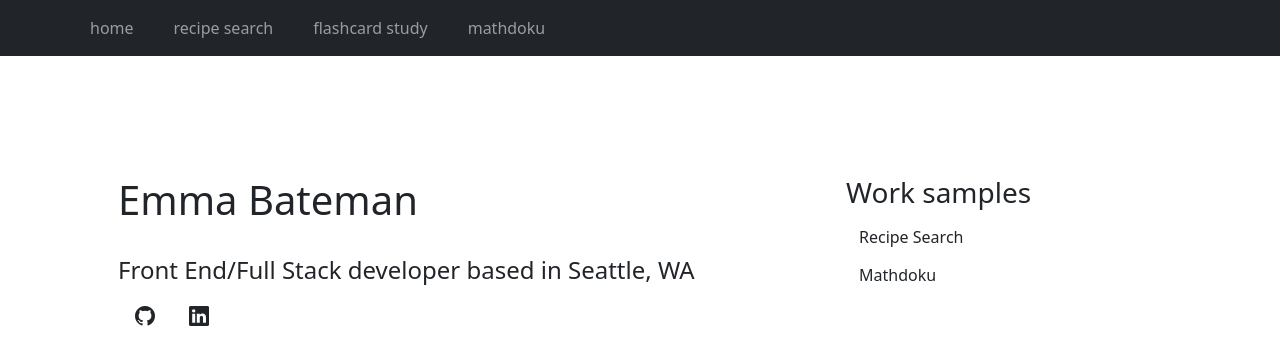
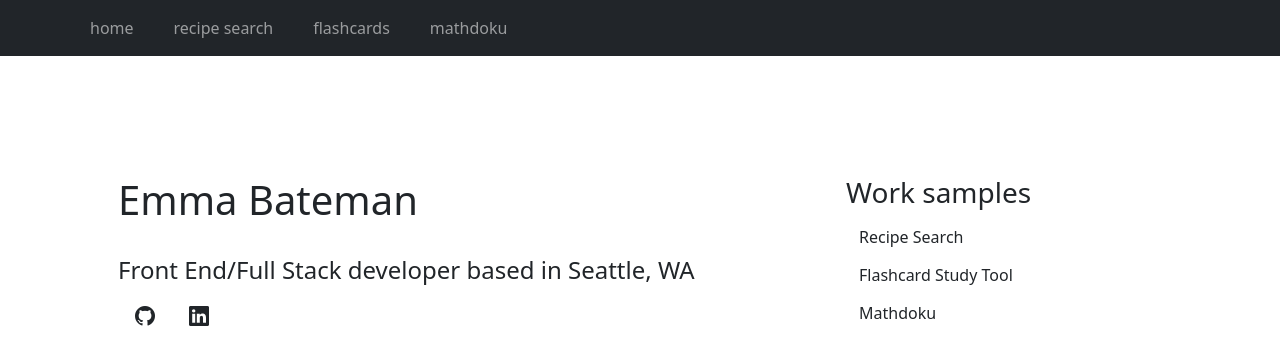
Before and after one commit to emmabateman/emmabateman.github.io, a Next.js app: page / in a window 1280 px wide. Shown: the top 364 px of the page. Built offline with nearby package versions, Linux system fonts and the light colour scheme.

Commit message:
added link to home page

```diff
--- a/app/page.tsx
+++ b/app/page.tsx
@@ -30,6 +30,11 @@ export default function Page() {
             </a>
           </div>
           <div>
+            <a href="/flashcards">
+              <button className="btn">Flashcard Study Tool</button>
+            </a>
+          </div>
+          <div>
             <a href="/mathdoku">
               <button className="btn">Mathdoku</button>
             </a>
--- a/components/navbar.tsx
+++ b/components/navbar.tsx
@@ -27,7 +27,7 @@ function Navbar() {
           <ul className="navbar-nav">
             <NavItem link="/" title="home" />
             <NavItem link="/recipesearch" title="recipe search" />
-            <NavItem link="/flashcards" title="flashcard study" />
+            <NavItem link="/flashcards" title="flashcards" />
             <NavItem link="/mathdoku" title="mathdoku" />
           </ul>
         </div>
```
